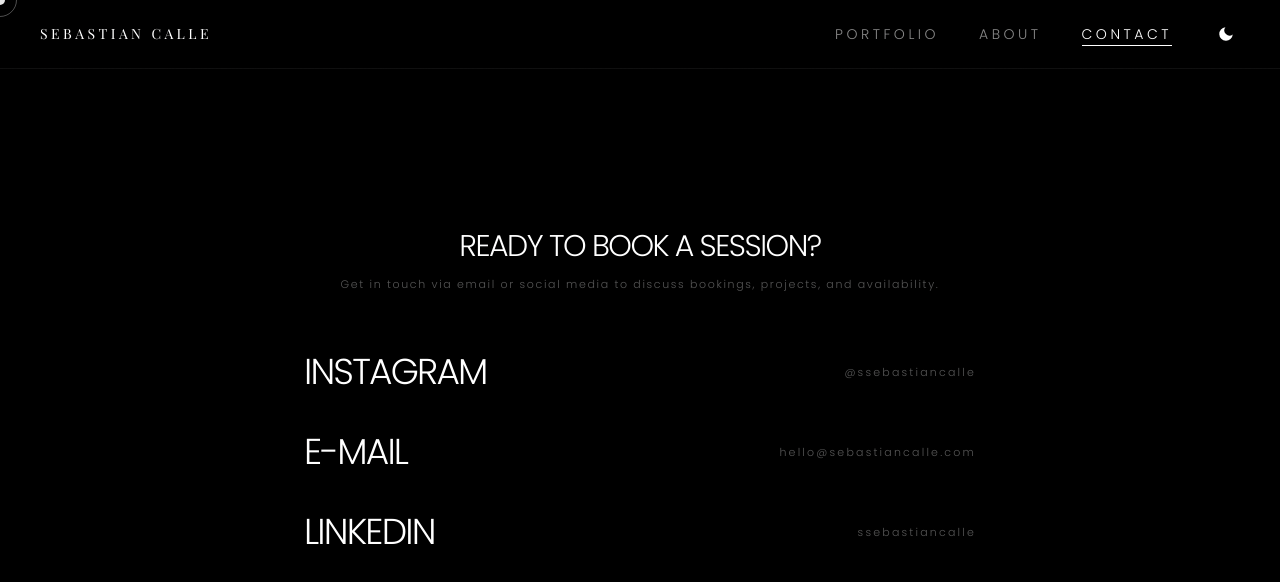
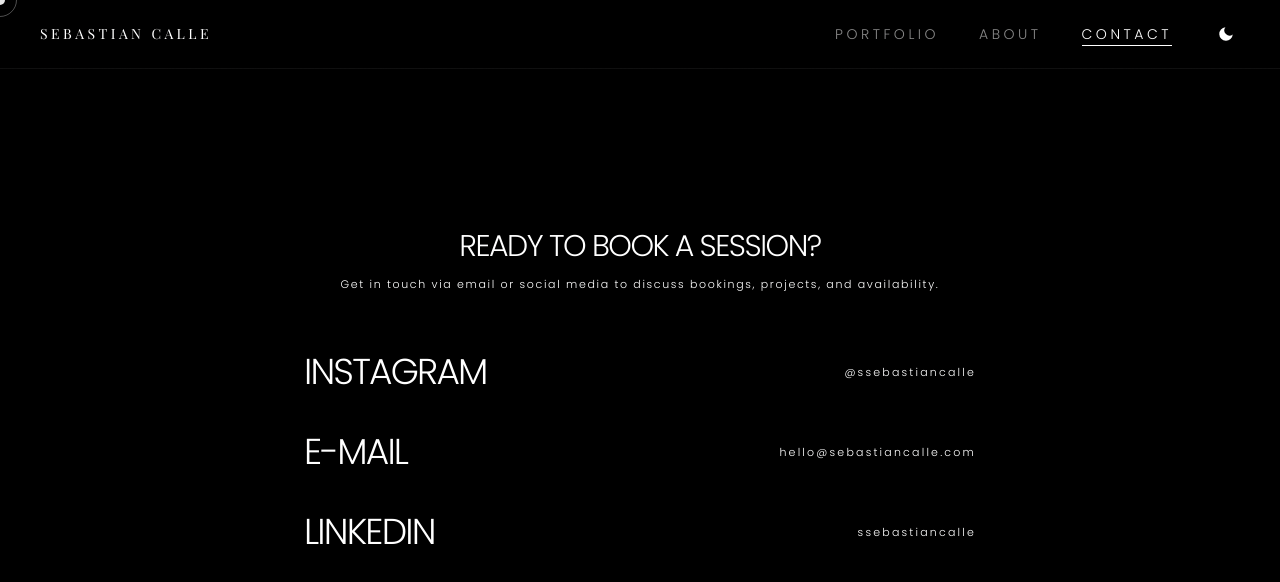
Before and after one commit to ssebastiancalle/portafolio-sebastian-calle, a Next.js app: page /contact in a window 1280 px wide. Shown: the top 582 px of the page. Built offline with nearby package versions, Linux system fonts and the light colour scheme.

Commit message:
fix: contact subtitle and sub-labels use var(--text) for light mode

```diff
--- a/app/contact/page.tsx
+++ b/app/contact/page.tsx
@@ -25,7 +25,7 @@ export default function ContactPage() {
               <h1 className="font-mono text-2xl md:text-3xl tracking-tighter uppercase font-bold mb-3 text-center" style={{ color: "var(--text)" }}>
                 Ready to book a session?
               </h1>
-              <p className="font-mono text-[11px] tracking-[0.15em] text-center" style={{ color: "var(--text-4)" }}>
+              <p className="font-mono text-[11px] tracking-[0.15em] text-center" style={{ color: "var(--text)" }}>
                 Get in touch via email or social media to discuss bookings, projects, and availability.
               </p>
             </motion.div>
@@ -51,7 +51,7 @@ export default function ContactPage() {
                 >
                   {link.label}
                 </span>
-                <span className="relative font-mono text-[11px] tracking-[0.2em]" style={{ color: "var(--text-4)" }}>
+                <span className="relative font-mono text-[11px] tracking-[0.2em]" style={{ color: "var(--text)" }}>
                   {link.sub}
                 </span>
               </motion.a>
```
